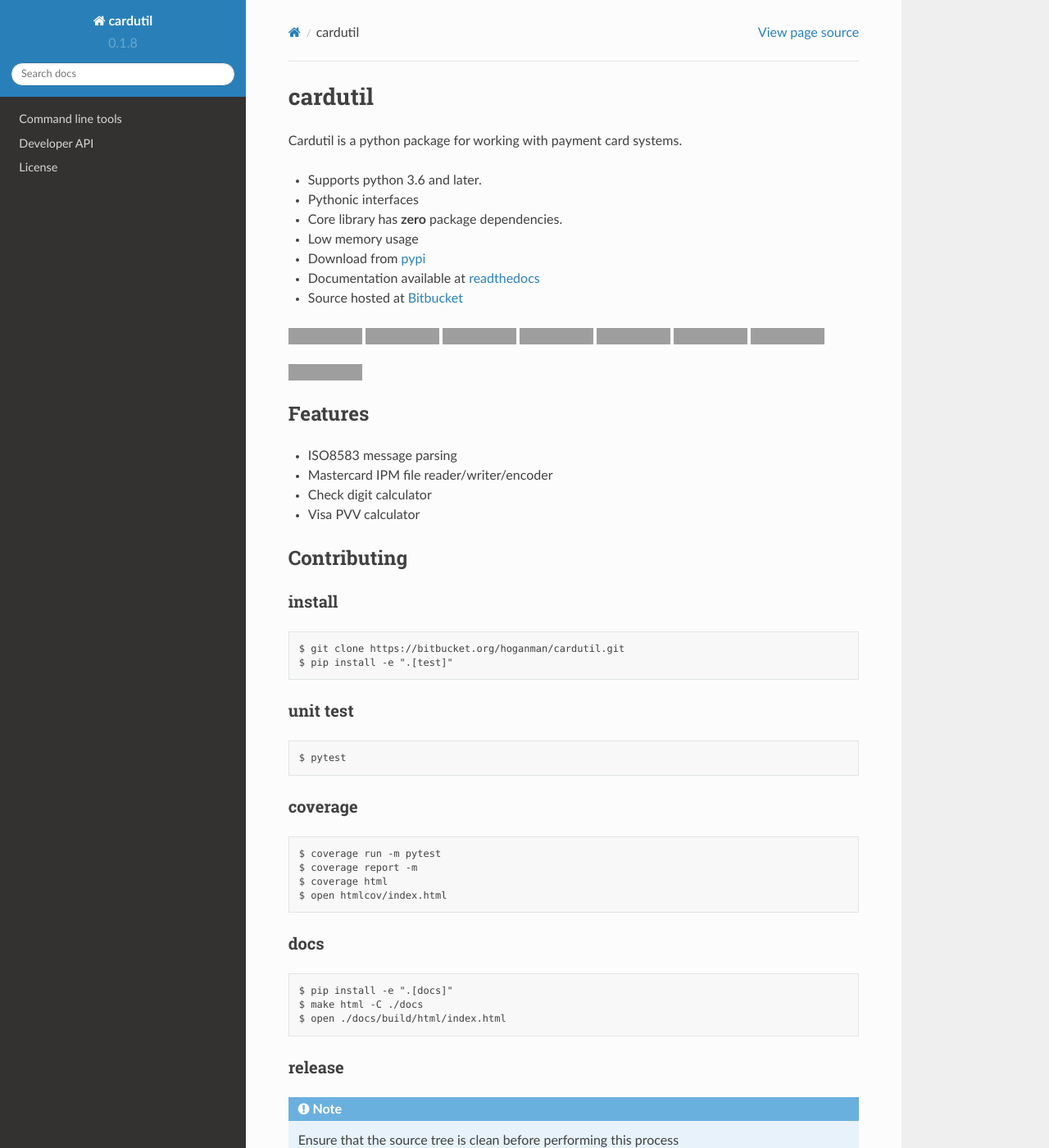
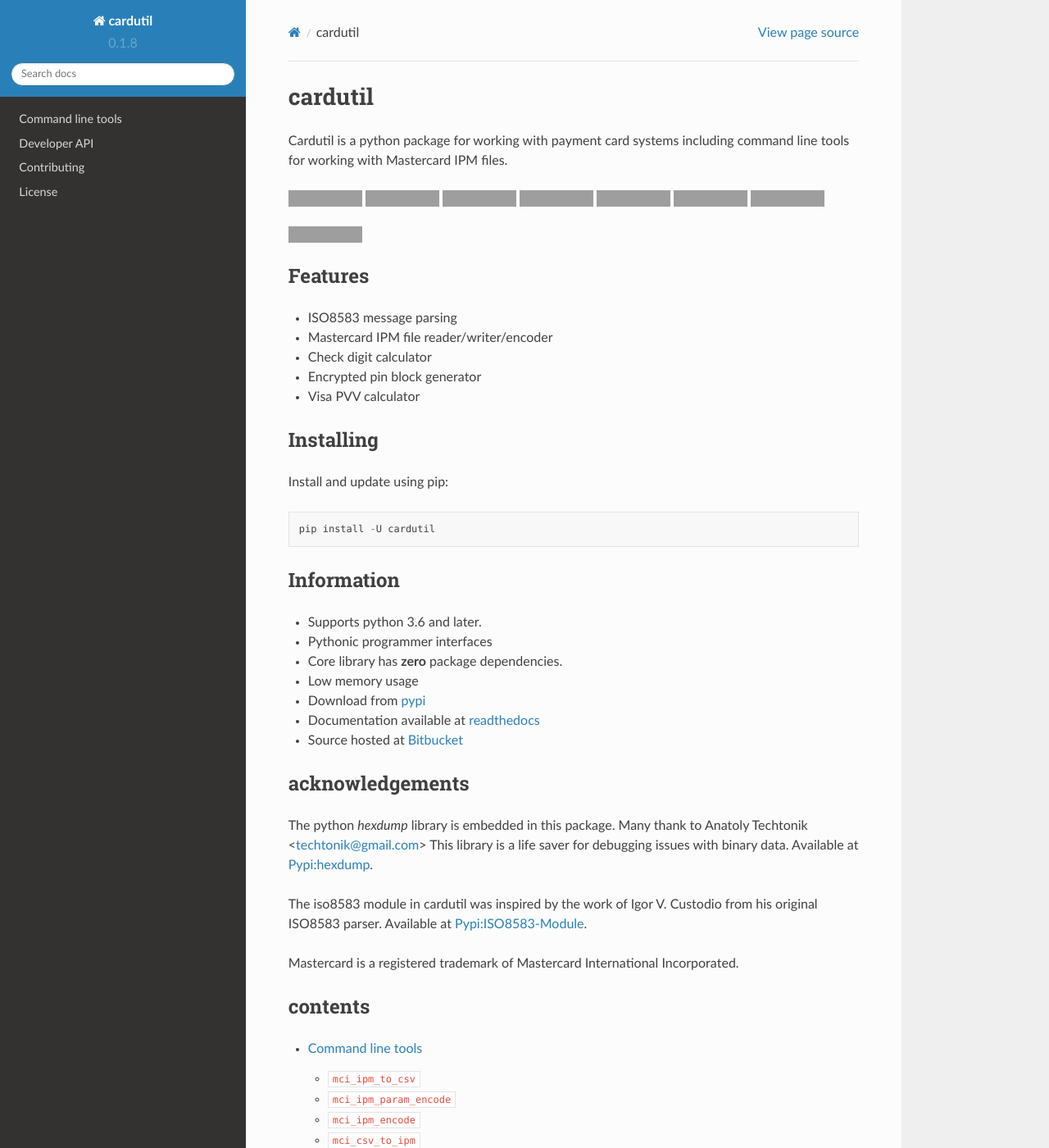
Before and after one commit to adelosa/cardutil, a Sphinx documentation site: the page built from docs/source/index.rst, in a window 1280 px wide and 1400 px high. Shown: the whole window at 82% size. Built offline with Sphinx 7.4.7 and the Read the Docs theme 2.0.0, drawn with Linux system fonts in a browser that asks for light colours; some of the changed text lies outside the part shown; grey boxes are pictures that could not be loaded.

Commit message:
Update documentation * Add doctests to iso8583.py

```diff
--- a/README.rst
+++ b/README.rst
@@ -1,14 +1,7 @@
 cardutil
 ========
-Cardutil is a python package for working with payment card systems.
-
-* Supports python 3.6 and later.
-* Pythonic interfaces
-* Core library has **zero** package dependencies.
-* Low memory usage
-* Download from `pypi <https://pypi.org/project/cardutil/>`_
-* Documentation available at  `readthedocs <https://cardutil.readthedocs.io/en/latest/>`_
-* Source hosted at `Bitbucket <https://bitbucket.com/hoganman/cardutil>`_
+Cardutil is a python package for working with payment card systems including
+command line tools for working with Mastercard IPM files.
 
 
 .. image:: https://img.shields.io/pypi/l/cardutil.svg
@@ -36,54 +29,25 @@
 * ISO8583 message parsing
 * Mastercard IPM file reader/writer/encoder
 * Check digit calculator
+* Encrypted pin block generator
 * Visa PVV calculator
 
-Contributing
-------------
+Installing
+----------
+Install and update using pip::
 
-install
-~~~~~~~
+    pip install -U cardutil
 
-::
 
-    $ git clone https://bitbucket.org/hoganman/cardutil.git
-    $ pip install -e ".[test]"
-
-unit test
-~~~~~~~~~
-
-::
-
-    $ pytest
-
-coverage
-~~~~~~~~
-
-::
-
-    $ coverage run -m pytest
-    $ coverage report -m
-    $ coverage html
-    $ open htmlcov/index.html
-
-docs
-~~~~
-
-::
-
-    $ pip install -e ".[docs]"
-    $ make html -C ./docs
-    $ open ./docs/build/html/index.html
-
-release
-~~~~~~~
-.. note::
-   Ensure that the source tree is clean before performing this process
-
-.. code-block:: bash
-
-    $ bumpversion (patch|minor|major)
-    $ git push --follow-tags
+Information
+-----------
+* Supports python 3.6 and later.
+* Pythonic programmer interfaces
+* Core library has **zero** package dependencies.
+* Low memory usage
+* Download from `pypi <https://pypi.org/project/cardutil/>`_
+* Documentation available at  `readthedocs <https://cardutil.readthedocs.io/en/latest/>`_
+* Source hosted at `Bitbucket <https://bitbucket.com/hoganman/cardutil>`_
 
 acknowledgements
 ----------------
--- a/docs/source/index.rst
+++ b/docs/source/index.rst
@@ -12,4 +12,5 @@
 
    cli
    api
+   contributing
    license
```
Also changed, not shown: docs/source/cli.rst (+0 -11 lines), docs/source/contributing.rst (added, +47 -0 lines), 1 other file.
